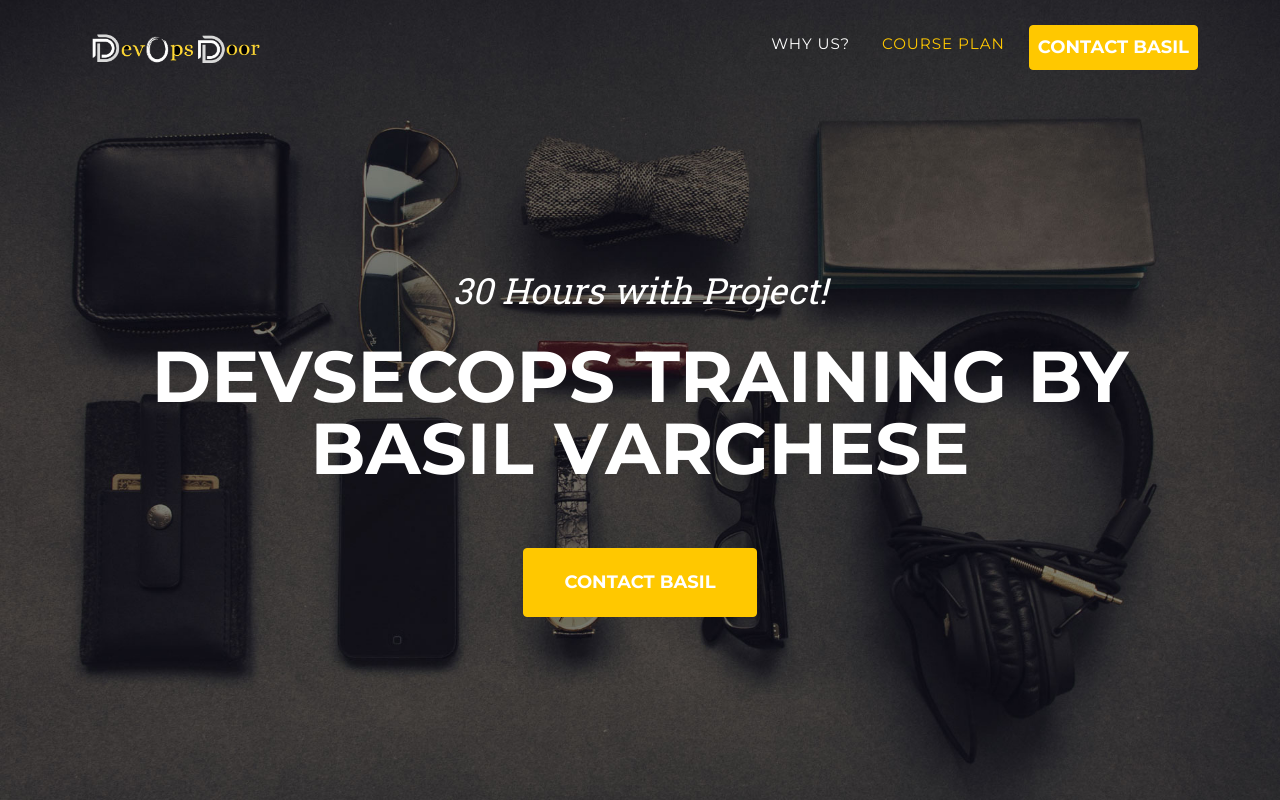
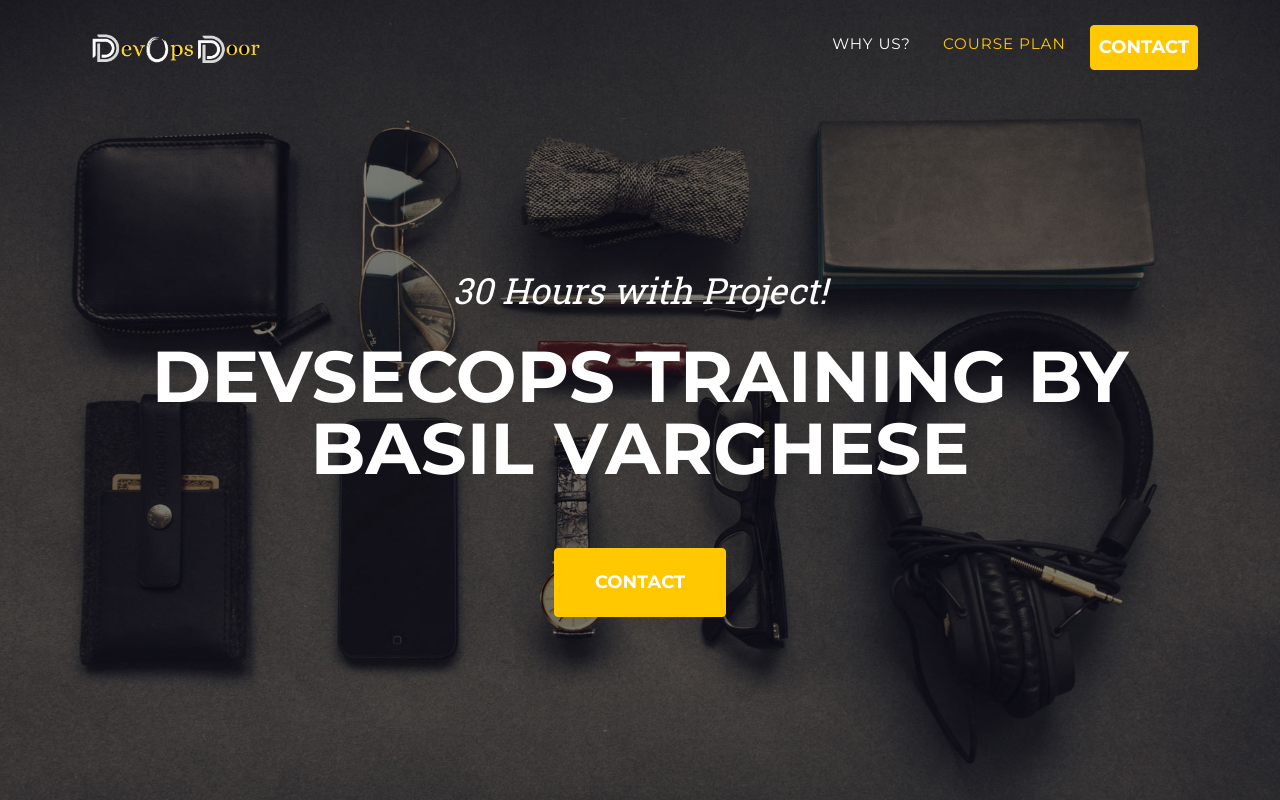
Before and after one commit to devopsdoor/devopsdoor.github.io, a plain HTML site: page cloud-native-courses/advanced-devsecops-training.html in a window 1280 px wide. Shown: the top 800 px of the page. Drawn offline with nearby package versions, Linux system fonts and the light colour scheme.

Commit message:
contact button changes

```diff
--- a/cloud-native-courses/advanced-devsecops-training.html
+++ b/cloud-native-courses/advanced-devsecops-training.html
@@ -30,7 +30,7 @@
                         <li class="nav-item"><a class="nav-link" href="#services">Why US?</a></li>
                         <li class="nav-item"><a class="nav-link" href="#about">Course Plan</a></li>
                         <div>
-                            <a class="btn btn-primary btn-xl text-uppercase" style = "padding: 0.5rem 0.5rem" href="https://api.whatsapp.com/send?phone=918197408582&text=I am interested to take this course - Advanced Kubernetes Training by Basil. Please call me on this number AT <TIME>">Contact Basil</a>
+                            <a class="btn btn-primary btn-xl text-uppercase" style = "padding: 0.5rem 0.5rem" href="https://api.whatsapp.com/send?phone=918197408582&text=I am interested to take this course - Advanced Kubernetes Training by Basil. Please call me on this number AT <TIME>">Contact</a>
                         </div>
                     </ul>
                 </div>
@@ -41,7 +41,7 @@
             <div class="container">
                 <div class="masthead-subheading">30 Hours with Project!</div>
                 <div class="masthead-heading text-uppercase">DevSecOps Training by Basil Varghese</div>
-                <a class="btn btn-primary btn-xl text-uppercase" href="https://api.whatsapp.com/send?phone=918197408582&text=I am interested to take this course - Advanced Kubernetes Training by Basil. Please call me on this number AT <TIME>">Contact Basil</a>
+                <a class="btn btn-primary btn-xl text-uppercase" href="https://api.whatsapp.com/send?phone=918197408582&text=I am interested to take this course - Advanced Kubernetes Training by Basil. Please call me on this number AT <TIME>">Contact</a>
             </div>
         </header>
         <!-- Services-->
@@ -528,7 +528,7 @@
             <div class="container">
                 <div class="text-center">
                     <div class="container">
-                        <a class="btn btn-primary btn-xl text-uppercase" href="https://api.whatsapp.com/send?phone=918197408582&text=I am interested to take this course - Advanced Kubernetes Training by Basil. Please call me on this number AT <TIME>">Contact Basil</a>
+                        <a class="btn btn-primary btn-xl text-uppercase" href="https://api.whatsapp.com/send?phone=918197408582&text=I am interested to take this course - Advanced Kubernetes Training by Basil. Please call me on this number AT <TIME>">Contact</a>
                     </div>
             </div>
         </section>
```
Also changed, not shown: cloud-native-courses/advanced-observability-training.html (+3 -3 lines), cloud-native-courses/cicd-azure-devops-training.html (+3 -3 lines), cloud-native-courses/containers-and-kubernetes-lab-oriented-course.html (+3 -3 lines), cloud-native-courses/golang-extending-kubernetes-training.html (+3 -3 lines), cloud-native-courses/kubernetes-advanced-training.html (+3 -3 lines).
